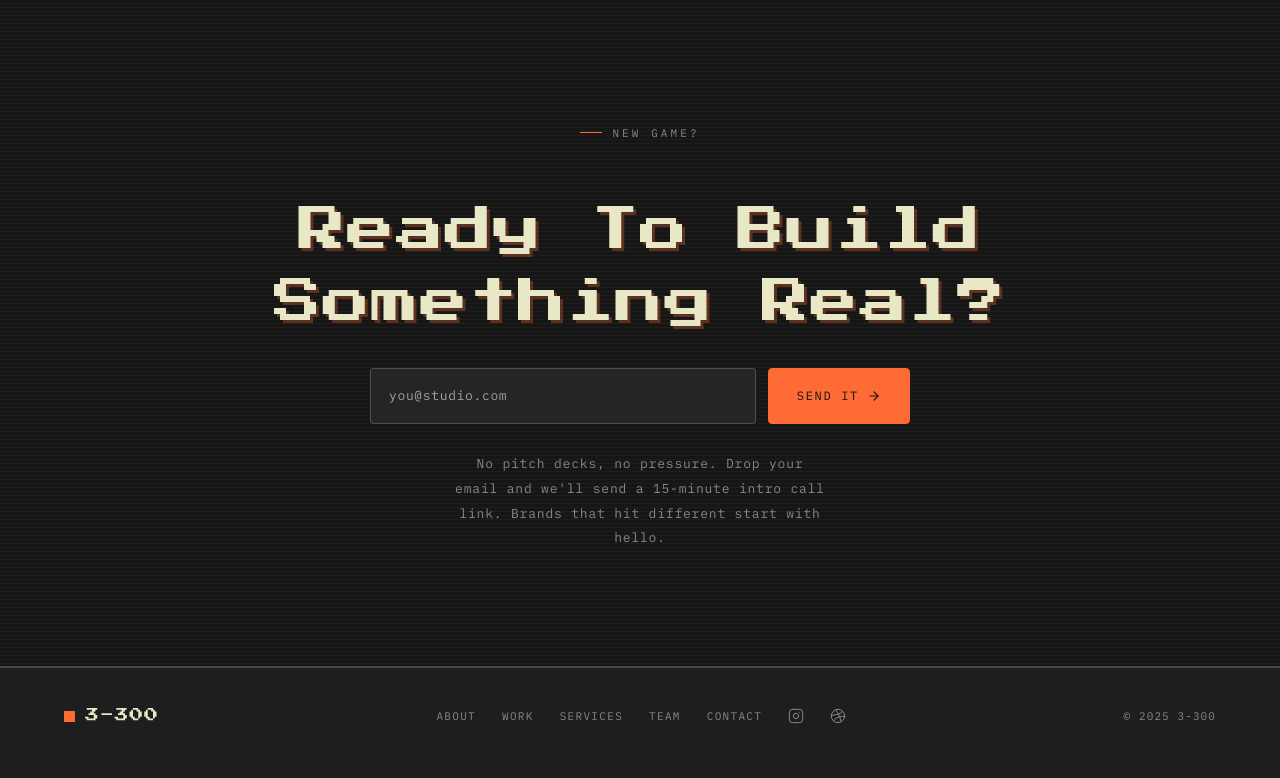
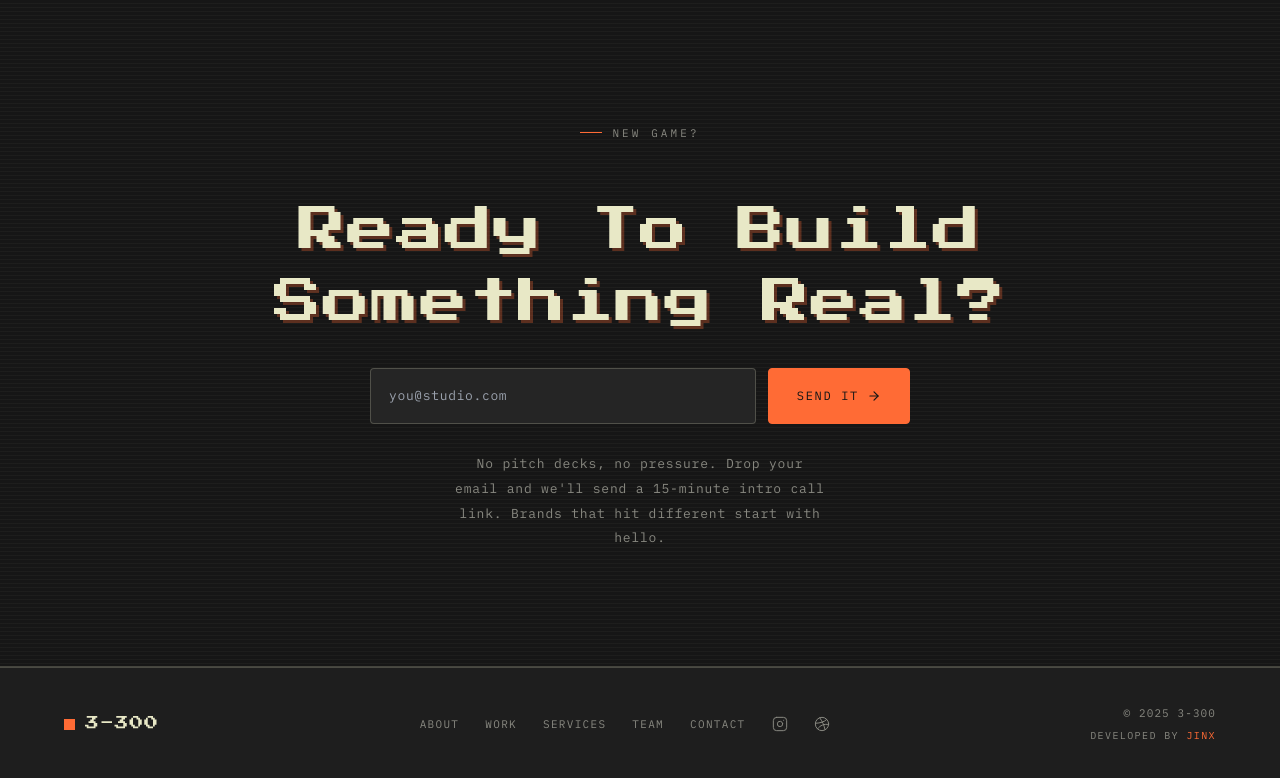
Before and after one commit to real-GBOY/AURIC, a React (Vite) app: page / in a window 1280 px wide. Shown: the part 5515-6293 px from the top of the page. Built offline with nearby package versions, Linux system fonts and the light colour scheme.

Commit message:
Enhance Footer component by adding a developer credit section and adjusting layout for improved presentation.

```diff
--- a/src/components/Footer.tsx
+++ b/src/components/Footer.tsx
@@ -43,7 +43,12 @@ export default function Footer() {
           </a>
         </div>
 
-        <div className="text-[11px] text-muted tracking-[0.1em]">© 2025 3-300</div>
+        <div className="flex flex-col items-end gap-1">
+          <div className="text-[11px] text-muted tracking-[0.1em]">© 2025 3-300</div>
+          <div className="text-[10px] tracking-[0.14em] uppercase text-muted">
+            Developed by <span className="text-orange">JINX</span>
+          </div>
+        </div>
       </div>
     </motion.footer>
   );
```
